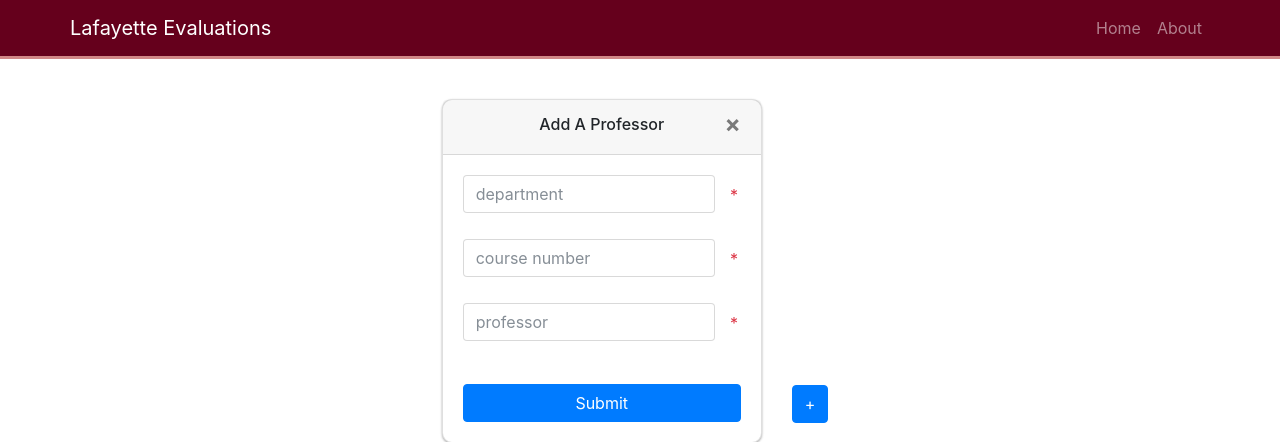
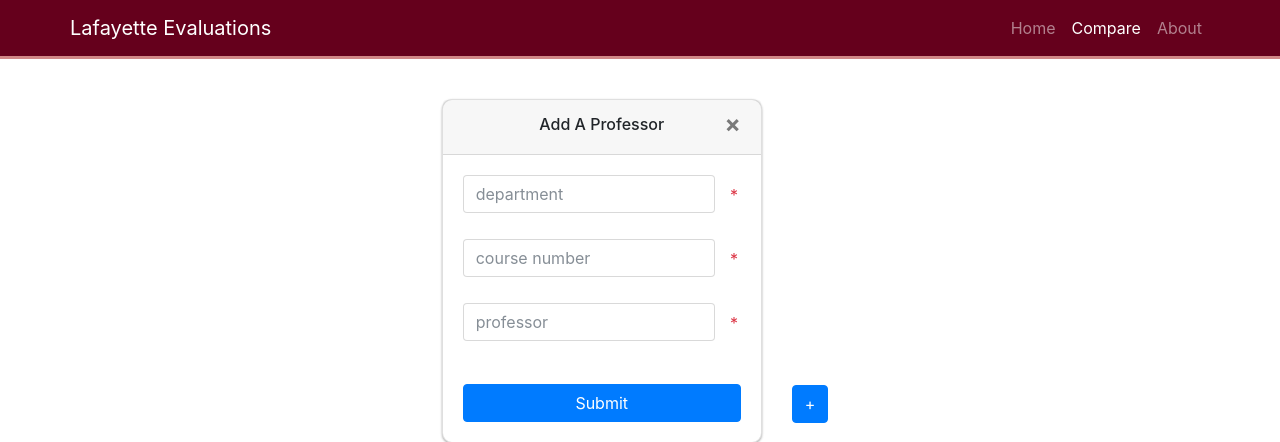
Before and after one commit to catpotato/evals, a Flask app: page /compare/ in a window 1280 px wide. Shown: the top 442 px of the page. Run offline with Flask 2, Linux system fonts and the light colour scheme; parts of the project's set-up code (start-up, migrations or seed data) failed here and were passed over; some libraries are stand-ins or nearby versions.

Commit message:
added link to compare page to navbar

```diff
--- a/templates/layout.html
+++ b/templates/layout.html
@@ -30,6 +30,7 @@
 				</div>
 				<div class="nav navbar-nav navbar-right">
 					<a class="nav-item nav-link {% if request.endpoint == 'home' %}active{% endif %}" href="/">Home</a>
+					<a class="nav-item nav-link {% if request.endpoint == 'compare' %}active{% endif %}" href="/compare/">Compare</a>
 					<a class="nav-item nav-link {% if request.endpoint == 'about' %}active{% endif %}" href="/about/">About</a>
 				</div>
 			</div>
```
